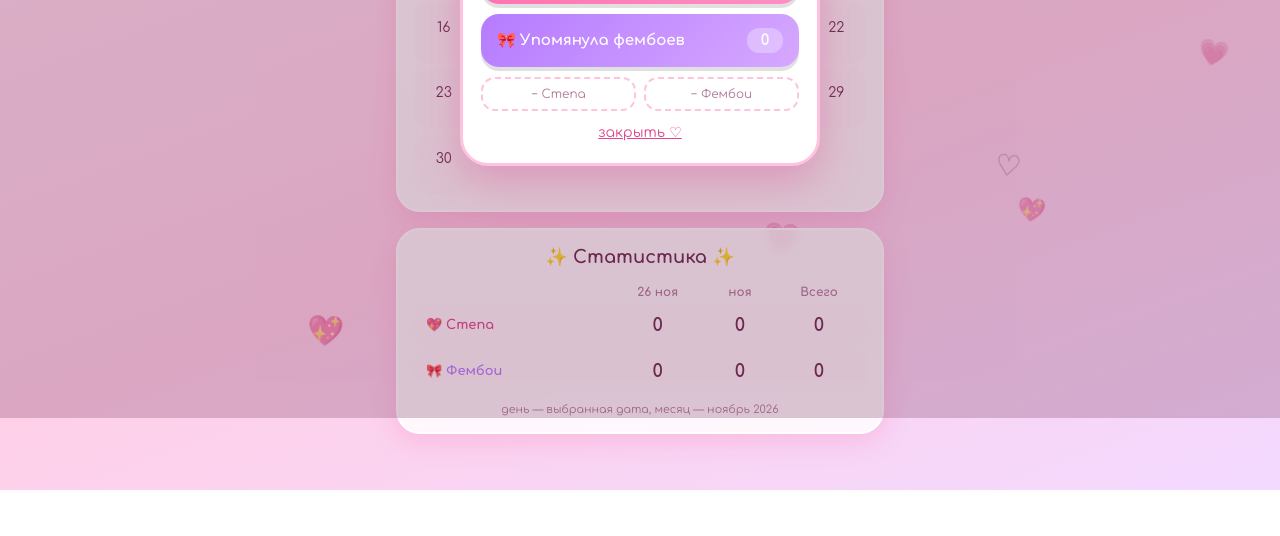
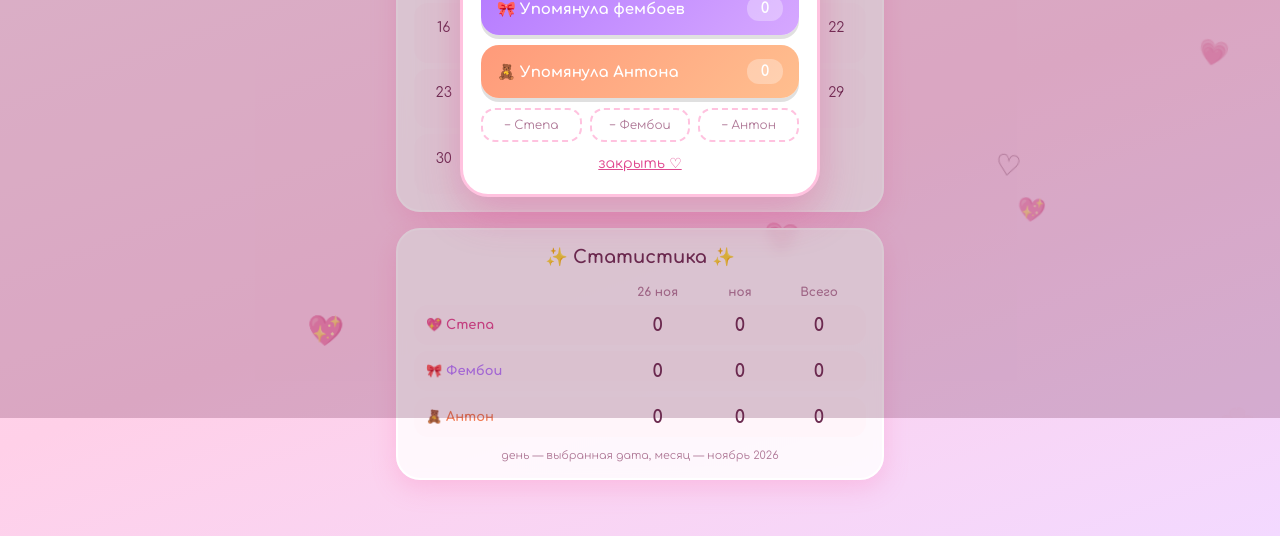
Before and after one commit to CRISPTIMO/VaryaLoveStepan, a plain HTML site: page android/app/src/main/assets/index.html in a window 1280 px wide. Both pictures are taken after a click on the button "26". Shown: the part 382-918 px from the top of the page. Before the commit the page ends 872 px from the top, so only its background shows below. Drawn offline with Linux system fonts and the light colour scheme.

Commit message:
feat: счётчик упоминаний Антона, без синей подсветки кнопок
- кнопки «Упомянула Антона» / «− Антон», строка в статистике, 🧸 в календаре
- старые записи без anton читаются как 0
- убрана синяя подсветка при тапе и рамка фокуса у кнопок
- версия 1.1 (versionCode 2)

Co-Authored-By: Claude Opus 5.5 <noreply@anthropic.com>

```diff
--- a/android/app/src/main/assets/index.html
+++ b/android/app/src/main/assets/index.html
@@ -18,7 +18,11 @@
     --muted: #b07a98;
     --shadow: 0 8px 24px rgba(255, 111, 174, 0.25);
   }
-  * { box-sizing: border-box; }
+  * { box-sizing: border-box; -webkit-tap-highlight-color: transparent; }
+  /* без синей подсветки и рамки фокуса при нажатии */
+  button { outline: none; -webkit-user-select: none; user-select: none; }
+  button:focus, button:focus-visible { outline: none; }
+  button::-moz-focus-inner { border: 0; }
   body {
     margin: 0;
     min-height: 100vh;
@@ -99,6 +103,7 @@
   .big-btn:active { transform: translateY(3px); box-shadow: none; }
   .btn-stepa { background: linear-gradient(135deg, #ff6fae, #ff8fc4); }
   .btn-femboy { background: linear-gradient(135deg, #b57bff, #d6a8ff); }
+  .btn-anton { background: linear-gradient(135deg, #ff9a7a, #ffbf8f); }
   .big-btn .count {
     background: rgba(255,255,255,.3); border-radius: 12px; padding: 4px 10px; min-width: 36px;
   }
@@ -121,6 +126,7 @@
   .stats td:last-child { border-radius: 0 14px 14px 0; }
   .stats .stepa td:first-child { color: var(--pink-dark); }
   .stats .femboy td:first-child { color: var(--purple); }
+  .stats .anton td:first-child { color: #f07a52; }
   .stats-note { text-align: center; font-size: 11px; color: var(--muted); margin-top: 6px; }
 
   /* вылетающее сердечко при клике */
@@ -157,6 +163,7 @@
       <tbody>
         <tr class="stepa"><td>💖 Степа</td><td id="sDay"></td><td id="sMonth"></td><td id="sTotal"></td></tr>
         <tr class="femboy"><td>🎀 Фембои</td><td id="fDay"></td><td id="fMonth"></td><td id="fTotal"></td></tr>
+        <tr class="anton"><td>🧸 Антон</td><td id="aDay"></td><td id="aMonth"></td><td id="aTotal"></td></tr>
       </tbody>
     </table>
     <div class="stats-note" id="statsNote"></div>
@@ -169,9 +176,11 @@
     <div class="date-label" id="modalDate"></div>
     <button class="big-btn btn-stepa" id="addStepa"><span>💖 Упомянула Степу</span><span class="count" id="mStepa">0</span></button>
     <button class="big-btn btn-femboy" id="addFemboy"><span>🎀 Упомянула фембоев</span><span class="count" id="mFemboy">0</span></button>
+    <button class="big-btn btn-anton" id="addAnton"><span>🧸 Упомянула Антона</span><span class="count" id="mAnton">0</span></button>
     <div class="undo-row">
       <button id="undoStepa">− Степа</button>
       <button id="undoFemboy">− Фембои</button>
+      <button id="undoAnton">− Антон</button>
     </div>
     <button class="close-btn" id="closeModal">закрыть ♡</button>
   </div>
@@ -182,7 +191,7 @@
   const MONTHS = ['январь','февраль','март','апрель','май','июнь','июль','август','сентябрь','октябрь','ноябрь','декабрь'];
   const MONTHS_GEN = ['января','февраля','марта','апреля','мая','июня','июля','августа','сентября','октября','ноября','декабря'];
 
-  // data: { "2026-11-25": { stepa: 2, femboy: 1 } }
+  // data: { "2026-11-25": { stepa: 2, femboy: 1, anton: 0 } }
   let data = {};
   try { data = JSON.parse(localStorage.getItem(STORAGE_KEY)) || {}; } catch (e) { data = {}; }
   const save = () => { try { localStorage.setItem(STORAGE_KEY, JSON.stringify(data)); } catch (e) {} };
@@ -196,7 +205,8 @@
     return `${y}-${String(m + 1).padStart(2, '0')}-${String(d).padStart(2, '0')}`;
   }
   function parseKey(k) { const [y, m, d] = k.split('-').map(Number); return { y, m: m - 1, d }; }
-  const get = (k) => data[k] || { stepa: 0, femboy: 0 };
+  // старые записи без anton дополняются нулём
+  const get = (k) => ({ stepa: 0, femboy: 0, anton: 0, ...data[k] });
 
   function renderCalendar() {
     document.getElementById('monthTitle').textContent = `${MONTHS[viewMonth]} ${viewYear}`;
@@ -216,7 +226,7 @@
       const v = get(k);
       const btn = document.createElement('button');
       btn.className = 'day' + (k === todayKey ? ' today' : '') + (k === selected ? ' selected' : '');
-      btn.innerHTML = `<span>${d}</span><span class="dots">${v.stepa ? '💖' : ''}${v.femboy ? '🎀' : ''}</span>`;
+      btn.innerHTML = `<span>${d}</span><span class="dots">${v.stepa ? '💖' : ''}${v.femboy ? '🎀' : ''}${v.anton ? '🧸' : ''}</span>`;
       btn.onclick = () => openModal(k);
       grid.appendChild(btn);
     }
@@ -225,18 +235,22 @@
   function renderStats() {
     const sel = parseKey(selected);
     const monthPrefix = `${viewYear}-${String(viewMonth + 1).padStart(2, '0')}`;
-    let ms = 0, mf = 0, ts = 0, tf = 0;
-    for (const [k, v] of Object.entries(data)) {
-      ts += v.stepa; tf += v.femboy;
-      if (k.startsWith(monthPrefix)) { ms += v.stepa; mf += v.femboy; }
+    let ms = 0, mf = 0, ma = 0, ts = 0, tf = 0, ta = 0;
+    for (const k of Object.keys(data)) {
+      const v = get(k);
+      ts += v.stepa; tf += v.femboy; ta += v.anton;
+      if (k.startsWith(monthPrefix)) { ms += v.stepa; mf += v.femboy; ma += v.anton; }
     }
     const day = get(selected);
     document.getElementById('sDay').textContent = day.stepa;
     document.getElementById('fDay').textContent = day.femboy;
+    document.getElementById('aDay').textContent = day.anton;
     document.getElementById('sMonth').textContent = ms;
     document.getElementById('fMonth').textContent = mf;
+    document.getElementById('aMonth').textContent = ma;
     document.getElementById('sTotal').textContent = ts;
     document.getElementById('fTotal').textContent = tf;
+    document.getElementById('aTotal').textContent = ta;
     document.getElementById('thDay').textContent = `${sel.d} ${MONTHS_GEN[sel.m].slice(0, 3)}`;
     document.getElementById('thMonth').textContent = MONTHS[viewMonth].slice(0, 3);
     document.getElementById('statsNote').textContent = `день — выбранная дата, месяц — ${MONTHS[viewMonth]} ${viewYear}`;
@@ -256,13 +270,14 @@
     const v = get(selected);
     document.getElementById('mStepa').textContent = v.stepa;
     document.getElementById('mFemboy').textContent = v.femboy;
+    document.getElementById('mAnton').textContent = v.anton;
   }
   function change(type, delta, ev) {
     const v = { ...get(selected) };
     v[type] = Math.max(0, v[type] + delta);
-    if (v.stepa === 0 && v.femboy === 0) delete data[selected]; else data[selected] = v;
+    if (v.stepa === 0 && v.femboy === 0 && v.anton === 0) delete data[selected]; else data[selected] = v;
     save(); updateModal(); render();
-    if (delta > 0 && ev) burst(ev.clientX, ev.clientY, type === 'stepa' ? '💖' : '🎀');
+    if (delta > 0 && ev) burst(ev.clientX, ev.clientY, { stepa: '💖', femboy: '🎀', anton: '🧸' }[type]);
   }
   function burst(x, y, emoji) {
     for (let i = 0; i < 6; i++) {
@@ -282,6 +297,8 @@
   document.getElementById('addFemboy').onclick = (e) => change('femboy', 1, e);
   document.getElementById('undoStepa').onclick = () => change('stepa', -1);
   document.getElementById('undoFemboy').onclick = () => change('femboy', -1);
+  document.getElementById('addAnton').onclick = (e) => change('anton', 1, e);
+  document.getElementById('undoAnton').onclick = () => change('anton', -1);
   document.getElementById('closeModal').onclick = () => document.getElementById('modalBack').classList.remove('open');
   document.getElementById('modalBack').onclick = (e) => { if (e.target.id === 'modalBack') e.target.classList.remove('open'); };
   // для кнопки «Назад» в Android-приложении
```
Also changed, not shown: index.html (+27 -10 lines), 3 other files.
